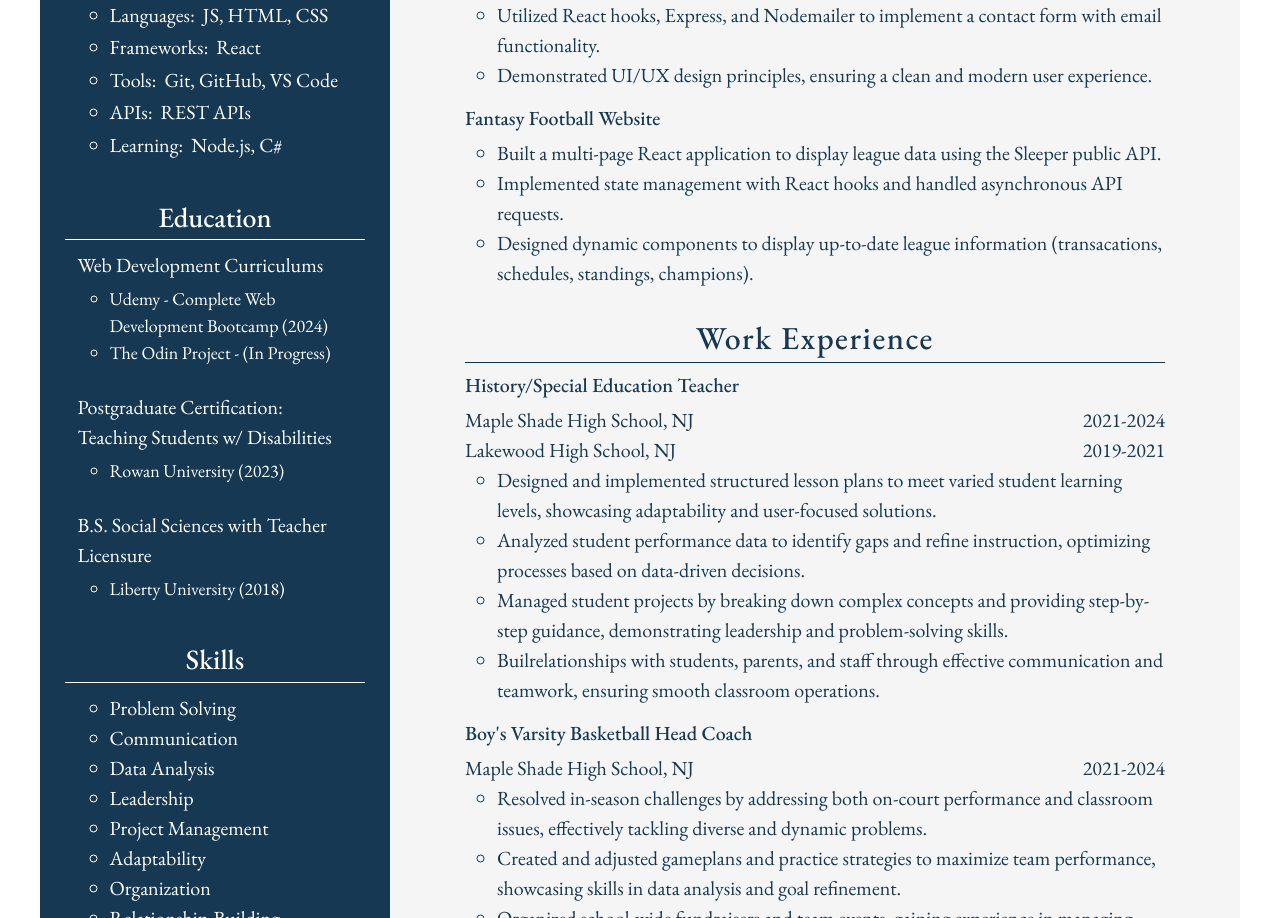
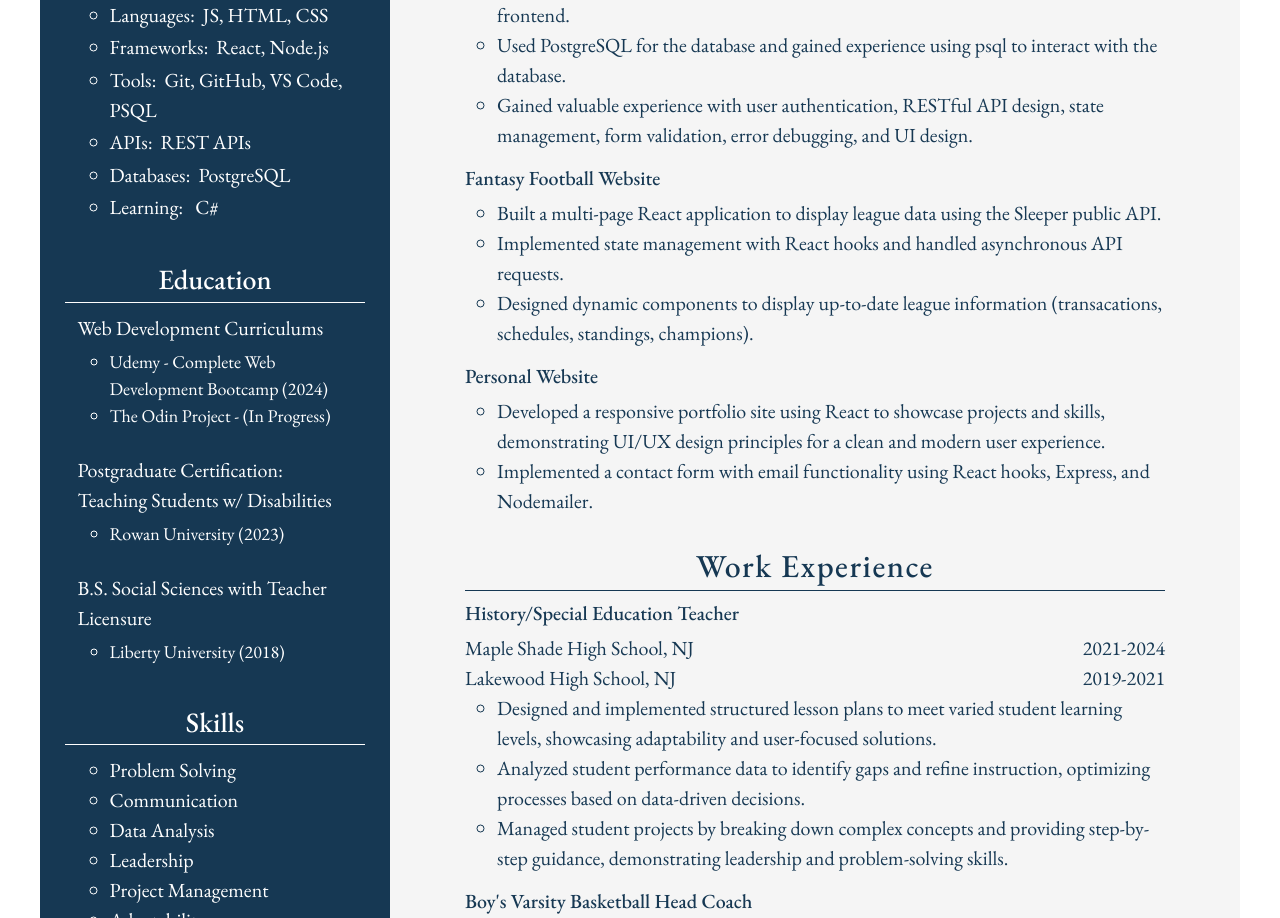
Before and after one commit to rymbowman/Resume, a website: page index.html in a window 1280 px wide. Shown: the part 552-1470 px from the top of the page. Drawn offline with nearby package versions, Linux system fonts and the light colour scheme.

Commit message:
added a blog application project to my projects list and trimmed some details from the work experience bullets to help with length formatting

```diff
--- a/index.html
+++ b/index.html
@@ -73,18 +73,21 @@
               <div class="tech-list-item">Languages: &nbsp;JS, HTML, CSS</div>
             </li>
             <li class="tech-skills-item">
-              <div class="tech-list-item">Frameworks: &nbsp;React</div>
+              <div class="tech-list-item">Frameworks: &nbsp;React, Node.js</div>
             </li>
             <li class="tech-skills-item">
               <div class="tech-list-item">
-                Tools: &nbsp;Git, GitHub, VS Code
+                Tools: &nbsp;Git, GitHub, VS Code, PSQL
               </div>
             </li>
             <li class="tech-skills-item">
               <div class="tech-list-item">APIs: &nbsp;REST APIs</div>
             </li>
             <li class="tech-skills-item">
-              <div class="tech-list-item">Learning: &nbsp;Node.js, C#</div>
+              <div class="tech-list-item">Databases: &nbsp;PostgreSQL</div>
+            </li>
+            <li class="tech-skills-item">
+              <div class="tech-list-item">Learning: &nbsp; C#</div>
             </li>
           </ul>
         </div>
@@ -140,34 +143,36 @@
         <div>
           <h2 class="heading-titles">Profile</h2>
           <p class="profile-content">
-            Former high school teacher and basketball coach transitioning into
+            A former high school teacher and basketball coach transitioning into
             software development with hands-on experience in modern web
             technologies. Proficient in HTML, CSS, JavaScript, and React, with
-            experience integrating APIs and building responsive web
+            experience integrating APIs and building responsive full-stack web
             applications. Skilled in problem-solving, collaboration, and project
             management, with a proven ability to learn quickly and deliver
-            user-focused solutions. Actively learning Node.js and C# to expand
+            user-focused solutions. Actively learning Node.js to better expand
             my full-stack development knowledge.
           </p>
         </div>
 
         <div>
           <h2 class="heading-titles">Projects</h2>
+
           <h5 class="work-experience-position-title">
-            <a class="links-main" href="">Personal Website</a>
+            <a class="links-main" href="">Blog Application</a>
           </h5>
           <ul class="work-description">
             <li>
-              Developed a responsive portfolio site using React to showcase
-              projects and skills.
+              Built a full-stack blog application with Node.js for the backend
+              and React for the frontend.
             </li>
             <li>
-              Utilized React hooks, Express, and Nodemailer to implement a
-              contact form with email functionality.
+              Used PostgreSQL for the database and gained experience using psql
+              to interact with the database.
             </li>
             <li>
-              Demonstrated UI/UX design principles, ensuring a clean and modern
-              user experience.
+              Gained valuable experience with user authentication, RESTful API
+              design, state management, form validation, error debugging, and UI
+              design.
             </li>
           </ul>
 
@@ -188,6 +193,21 @@
               information (transacations, schedules, standings, champions).
             </li>
           </ul>
+
+          <h5 class="work-experience-position-title">
+            <a class="links-main" href="">Personal Website</a>
+          </h5>
+          <ul class="work-description">
+            <li>
+              Developed a responsive portfolio site using React to showcase
+              projects and skills, demonstrating UI/UX design principles for a
+              clean and modern user experience.
+            </li>
+            <li>
+              Implemented a contact form with email functionality using React
+              hooks, Express, and Nodemailer.
+            </li>
+          </ul>
         </div>
 
         <div class="work-experience-container">
@@ -198,12 +218,10 @@
             </h5>
             <div class="work-info-list">
               <p>Maple Shade High School, NJ</p>
-
               <p>2021-2024</p>
             </div>
             <div class="work-info-list">
               <p>Lakewood High School, NJ</p>
-
               <p>2019-2021</p>
             </div>
           </div>
@@ -225,11 +243,6 @@
                 providing step-by-step guidance, demonstrating leadership and
                 problem-solving skills.
               </li>
-              <li>
-                Builrelationships with students, parents, and staff through
-                effective communication and teamwork, ensuring smooth classroom
-                operations.
-              </li>
             </ul>
           </div>
         </div>
@@ -241,7 +254,6 @@
             </h5>
             <div class="work-info-list">
               <p>Maple Shade High School, NJ</p>
-
               <p>2021-2024</p>
             </div>
           </div>
@@ -249,22 +261,15 @@
           <ul class="work-description">
             <li>
               Resolved in-season challenges by addressing both on-court
-              performance and classroom issues, effectively tackling diverse and
-              dynamic problems.
+              performance and classroom issues.
             </li>
             <li>
               Created and adjusted gameplans and practice strategies to maximize
-              team performance, showcasing skills in data analysis and goal
-              refinement.
+              team performance.
             </li>
             <li>
               Organized school-wide fundraisers and team events, gaining
               experience in managing complex projects and meeting deadlines.
-            </li>
-            <li>
-              Motivated and supported student-athletes daily, and delivered
-              presentations to large audiences, demonstratinleadership and
-              communication skills.
             </li>
           </ul>
         </div>
```
